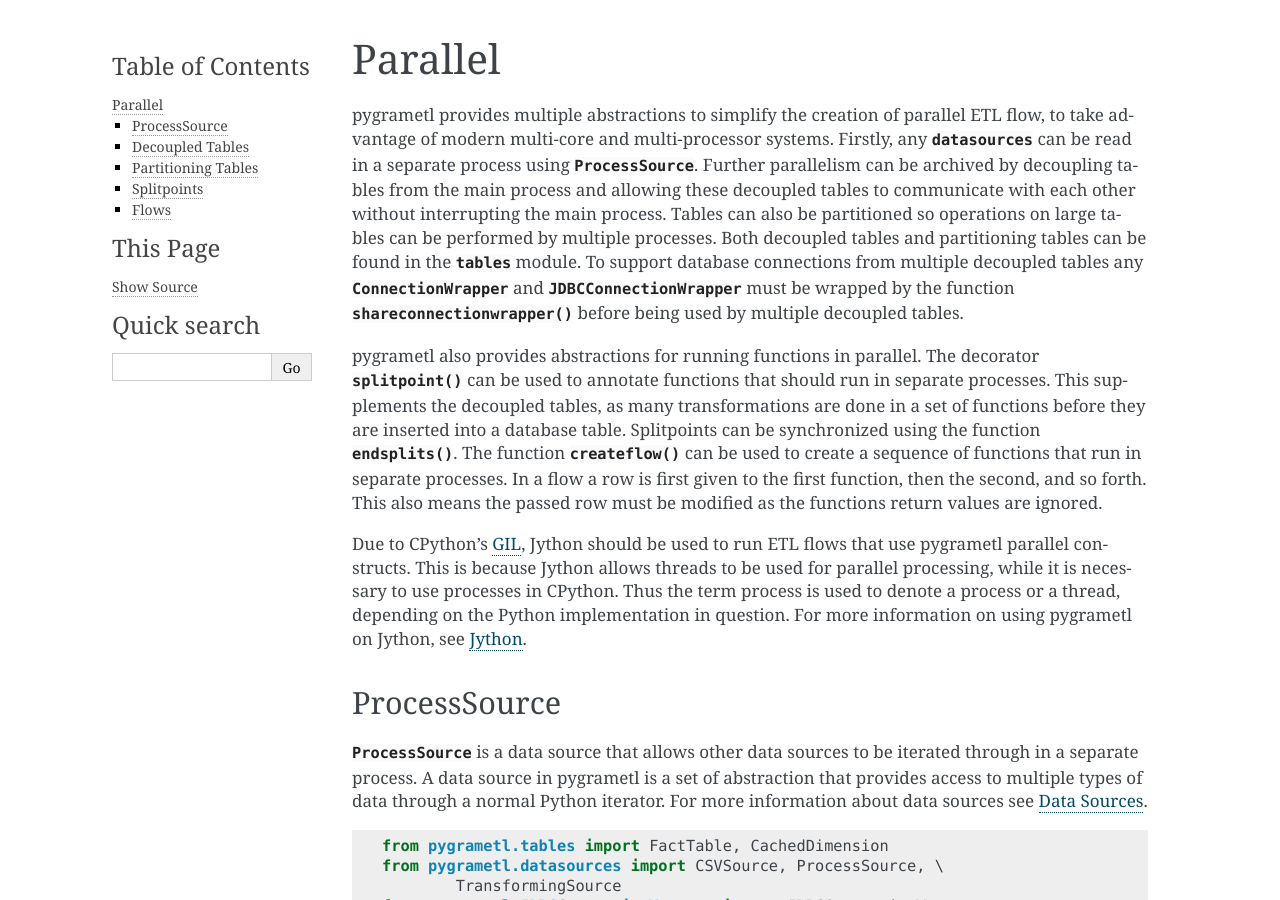
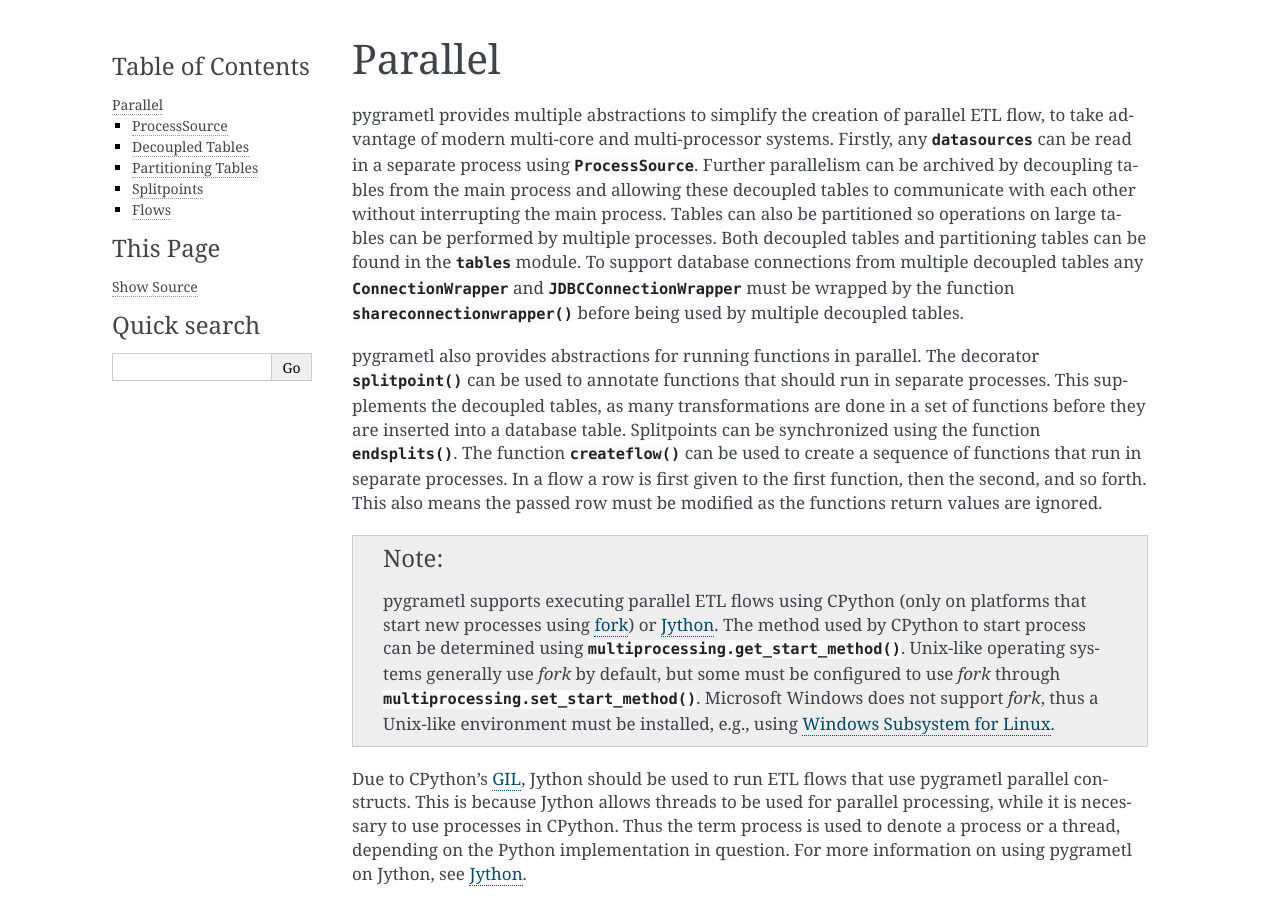
Before and after one commit to chrthomsen/pygrametl, a Sphinx documentation site: the page built from docs/examples/parallel.rst, in a window 1280 px wide and 900 px high. Built offline with Sphinx 7.4.7, drawn with Linux system fonts in a browser that asks for light colours; pages that are not in the unit, such as notebooks, are missing from menus.

Commit message:
Specify which platforms can run parallel ETL flows

```diff
--- a/docs/examples/bulkloading.rst
+++ b/docs/examples/bulkloading.rst
@@ -137,9 +137,9 @@
 
 There are a number of things to be aware of when using pygrametl with SQL
 Server. If the file used for bulk loading is located on a machine running
-Windows, the file must be copied before bulk loading, as the locks placed on the
-file by the OS and pygrametl, prevents SQL Server from opening it directly.
-Copying the file can be done e.g. using `shutil.copyfile
+Microsoft Windows, the file must be copied before bulk loading, as the locks
+placed on the file by the OS and pygrametl, prevents SQL Server from opening it
+directly. Copying the file can be done e.g. using `shutil.copyfile
 <https://docs.python.org/3/library/shutil.html#shutil.copyfile>`__.
 
 By default, BULK INSERT ignores column names, so the number and order of columns
--- a/docs/examples/parallel.rst
+++ b/docs/examples/parallel.rst
@@ -24,6 +24,18 @@
 sequence of functions that run in separate processes. In a flow a row is first
 given to the first function, then the second, and so forth. This also means the
 passed row must be modified as the functions return values are ignored.
+
+.. note::
+   pygrametl supports executing parallel ETL flows using CPython (only on
+   platforms that start new processes using `fork
+   <https://docs.python.org/3/library/multiprocessing.html#contexts-and-start-methods>`__)
+   or `Jython <http://www.jython.org/>`__. The method used by CPython to start
+   process can be determined using :func:`.multiprocessing.get_start_method`.
+   Unix-like operating systems generally use `fork` by default, but some must be
+   configured to use `fork` through :func:`.multiprocessing.set_start_method`.
+   Microsoft Windows does not support `fork`, thus a Unix-like environment must
+   be installed, e.g., using `Windows Subsystem for Linux
+   <https://learn.microsoft.com/en-us/windows/wsl/>`__.
 
 Due to CPython's `GIL <https://wiki.python.org/moin/GlobalInterpreterLock>`__,
 Jython should be used to run ETL flows that use pygrametl parallel constructs.
```
